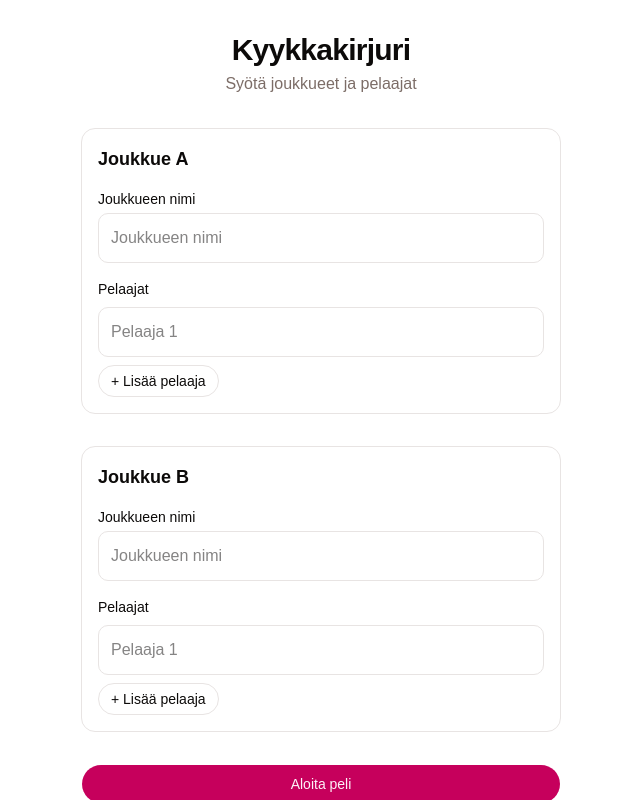
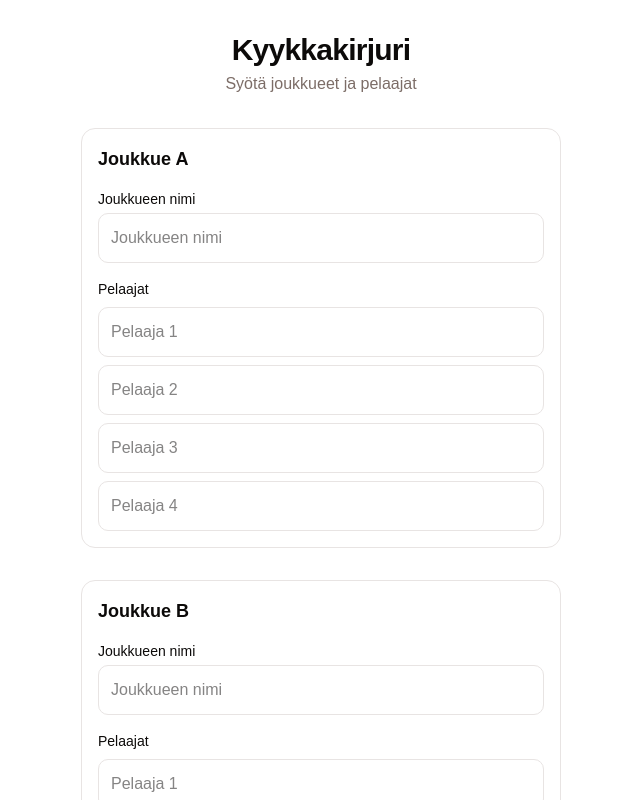
Before and after one commit to niemisami/kyykkakirjuri, a React (Vite) app: page / in a window 1280 px wide. Shown: the top 800 px of the page, without its empty margins (319-959 px from the left). Built offline with nearby package versions, Linux system fonts and the light colour scheme.

Commit message:
Fix end score + prompt team members right away

```diff
--- a/src/components/ResultsStep.tsx
+++ b/src/components/ResultsStep.tsx
@@ -1,6 +1,7 @@
 import { Button } from '@/components/ui/button'
 import { resetGame, getRoundScore, type GameState } from '@/lib/gameStore'
 import { scoreGame } from '@/lib/scoring'
+import { deriveAkat, type PlayerThrowRecord } from '@/lib/schemas'
 
 interface ResultsStepProps {
   state: GameState
@@ -70,7 +71,13 @@ export function ResultsStep({ state }: ResultsStepProps) {
                   return (
                     <div key={ti} className="space-y-1">
                       <p className="text-xs font-medium">{teams[ti].name}</p>
-                      {turns.map((turn, i) => (
+                      {turns.map((turn, i) => {
+                        const throwsSoFar = turns
+                          .slice(0, i + 1)
+                          .flatMap((t) => Array.from(t.throws) as PlayerThrowRecord[])
+                        const akat = deriveAkat(throwsSoFar)
+                        const papit = turn.throws[turn.throws.length - 1].pappiCount
+                        return (
                           <div
                             key={i}
                             className="text-xs bg-muted/50 rounded px-2 py-1 flex justify-between"
@@ -79,10 +86,11 @@ export function ResultsStep({ state }: ResultsStepProps) {
                             <span>
                               {turn.result.fieldCleared
                                 ? `+${turn.result.unusedKartut}`
-                              : `A:${turn.akat} P:${turn.papit}`}
+                                : `A:${akat} P:${papit}`}
                             </span>
                           </div>
-                      ))}
+                        )
+                      })}
                       {override !== undefined && (
                         <div className="text-xs bg-yellow-100 rounded px-2 py-1 flex justify-between">
                           <span>Korjaus</span>
--- a/src/components/SetupStep.tsx
+++ b/src/components/SetupStep.tsx
@@ -2,6 +2,8 @@ import { useForm } from '@tanstack/react-form'
 import { z } from 'zod'
 import { Button } from '@/components/ui/button'
 import { startGame } from '@/lib/gameStore'
+
+const PLAYER_COUNT = 4
 
 const GameSetupFormSchema = z.object({
   teamA: z.object({
@@ -17,14 +19,15 @@ const GameSetupFormSchema = z.object({
       .array(z.object({ name: z.string().min(1, 'Pelaajan nimi ei voi olla tyhjä') }))
       .min(1, 'Joukkueessa pitää olla vähintään 1 pelaaja')
       .max(4, 'Joukkueessa voi olla enintään 4 pelaajaa'),
+
   }),
 })
 
 export function SetupStep() {
   const form = useForm({
     defaultValues: {
-      teamA: { name: '', players: [{ name: '' }] },
-      teamB: { name: '', players: [{ name: '' }] },
+      teamA: { name: '', players: Array.from({ length: PLAYER_COUNT }, () => ({ name: '' })) },
+      teamB: { name: '', players: Array.from({ length: PLAYER_COUNT }, () => ({ name: '' })) },
     },
     validators: { onSubmit: GameSetupFormSchema },
     onSubmit: ({ value }) => {
@@ -80,7 +83,7 @@ export function SetupStep() {
               )}
             </form.Field>
 
-            {/* Players array */}
+            {/* Players */}
             <form.Field name={`${teamKey}.players`} mode="array">
               {(playersField) => (
                 <div className="space-y-2">
@@ -90,26 +93,13 @@ export function SetupStep() {
                     <form.Field key={i} name={`${teamKey}.players[${i}].name`}>
                       {(subField) => (
                         <div className="space-y-1">
-                          <div className="flex gap-2">
                           <input
                             value={subField.state.value}
                             onChange={(e) => subField.handleChange(e.target.value)}
                             onBlur={subField.handleBlur}
                             placeholder={`Pelaaja ${i + 1}`}
-                              className="flex-1 rounded-lg border px-3 py-3 text-base focus:outline-none focus:ring-2 focus:ring-ring"
+                            className="w-full rounded-lg border px-3 py-3 text-base focus:outline-none focus:ring-2 focus:ring-ring"
                           />
-                            {playersField.state.value.length > 1 && (
-                              <Button
-                                type="button"
-                                variant="destructive"
-                                size="icon-lg"
-                                onClick={() => playersField.removeValue(i)}
-                                aria-label="Poista pelaaja"
-                              >
-                                ×
-                              </Button>
-                            )}
-                          </div>
                           {subField.state.meta.errors.length > 0 && (
                             <p className="text-sm text-destructive">
                               {subField.state.meta.errors.join(', ')}
@@ -119,23 +109,6 @@ export function SetupStep() {
                       )}
                     </form.Field>
                   ))}
-
-                  {playersField.state.meta.errors.length > 0 && (
-                    <p className="text-sm text-destructive">
-                      {playersField.state.meta.errors.join(', ')}
-                    </p>
-                  )}
-
-                  {playersField.state.value.length < 4 && (
-                    <Button
-                      type="button"
-                      variant="outline"
-                      size="sm"
-                      onClick={() => playersField.pushValue({ name: '' })}
-                    >
-                      + Lisää pelaaja
-                    </Button>
-                  )}
                 </div>
               )}
             </form.Field>
```
Also changed, not shown: 1 other file (tests, documents, lock files or other folders). Lines whose indentation alone changed are shown as unchanged.
